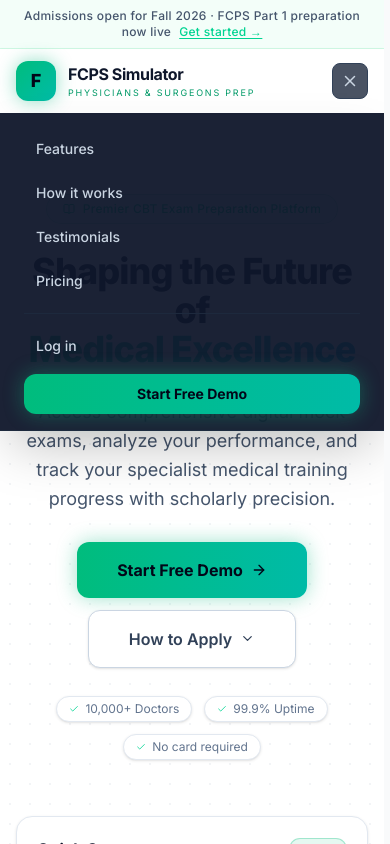
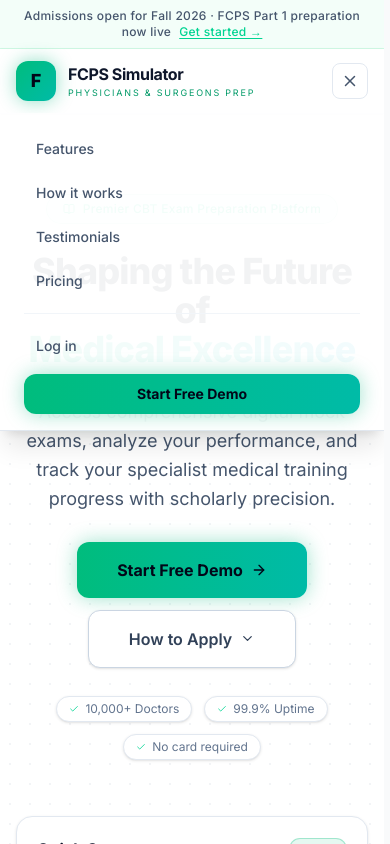
Before and after one commit to aadich1010/CPSP, a Next.js app in the folder fcps-simulator/: page / in a window 390 px wide. Both pictures are taken after a click on the button "Open menu". Shown: the top 844 px of the page. Built offline with nearby package versions, Linux system fonts and the light colour scheme.

Commit message:
feat: light theme mobile nav

```diff
--- a/fcps-simulator/src/components/MobileNav.tsx
+++ b/fcps-simulator/src/components/MobileNav.tsx
@@ -20,29 +20,29 @@
         onClick={() => setOpen((v) => !v)}
         aria-label={open ? 'Close menu' : 'Open menu'}
         aria-expanded={open}
-        className="flex h-9 w-9 items-center justify-center rounded-lg border border-slate-700 bg-slate-800/80 text-slate-300 transition-colors hover:border-emerald-500/50 hover:text-emerald-400"
+        className="flex h-9 w-9 items-center justify-center rounded-lg border border-slate-200 bg-white text-slate-600 transition-colors hover:border-emerald-500/50 hover:text-emerald-600"
       >
         {open ? <X size={18} /> : <Menu size={18} />}
       </button>
 
       {open && (
-        <div className="absolute inset-x-0 top-full z-50 border-b border-slate-800 bg-slate-900/95 shadow-2xl backdrop-blur-xl">
+        <div className="absolute inset-x-0 top-full z-50 border-b border-slate-200 bg-white/95 shadow-xl backdrop-blur-xl">
           <nav className="flex flex-col gap-1 px-6 py-4">
             {LINKS.map((l) => (
               <a
                 key={l.href}
                 href={l.href}
                 onClick={() => setOpen(false)}
-                className="rounded-lg px-3 py-2.5 text-sm font-medium text-slate-300 transition-colors hover:bg-slate-800 hover:text-emerald-400"
+                className="rounded-lg px-3 py-2.5 text-sm font-medium text-slate-600 transition-colors hover:bg-slate-50 hover:text-emerald-700"
               >
                 {l.label}
               </a>
             ))}
-            <div className="my-2 h-px bg-slate-800" />
+            <div className="my-2 h-px bg-slate-100" />
             <Link
               href="/login"
               onClick={() => setOpen(false)}
-              className="rounded-lg px-3 py-2.5 text-sm font-medium text-slate-300 transition-colors hover:bg-slate-800 hover:text-white"
+              className="rounded-lg px-3 py-2.5 text-sm font-medium text-slate-600 transition-colors hover:bg-slate-50 hover:text-slate-900"
             >
               Log in
             </Link>
```
